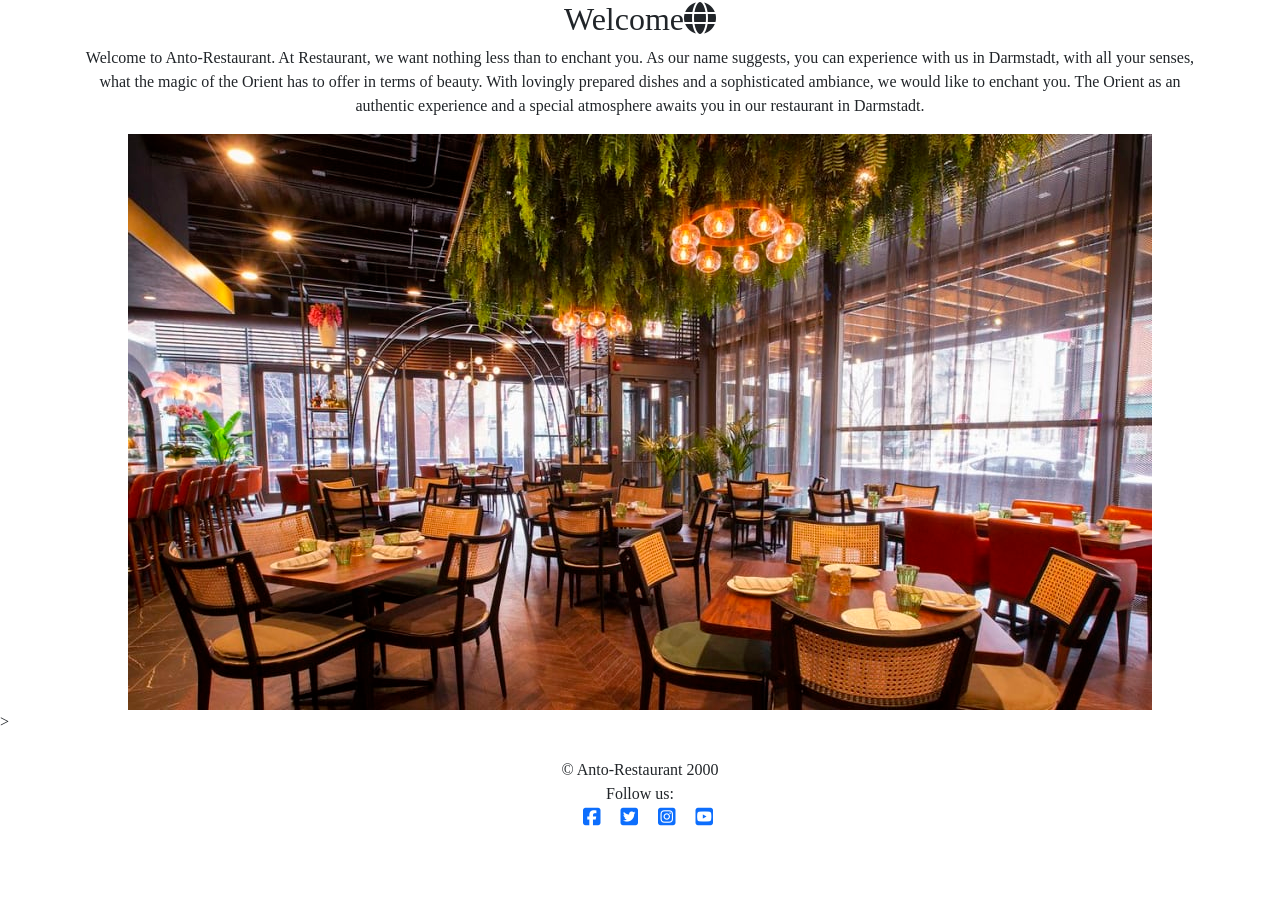
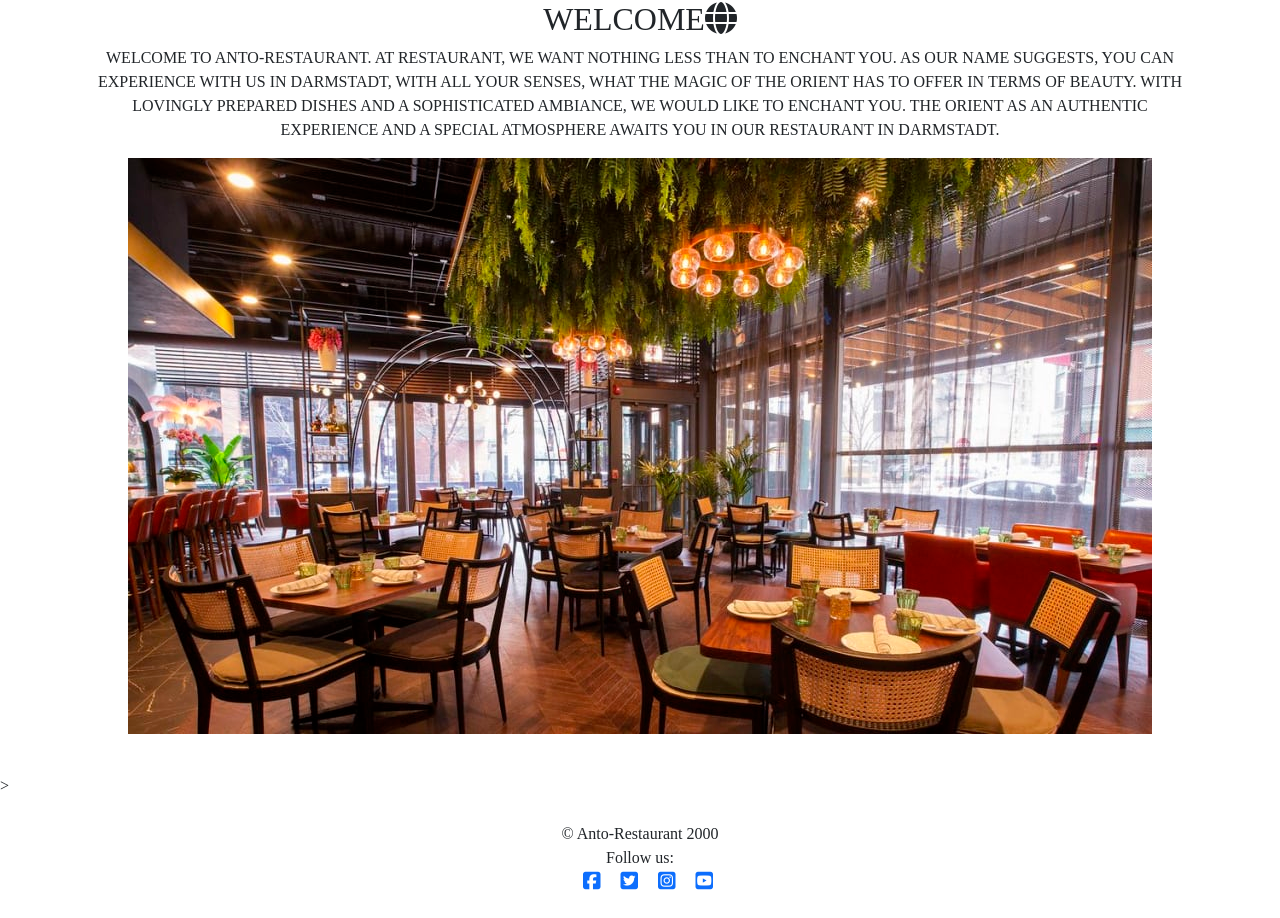
Before and after one commit to Anthonyrajlucas/django-anto-restaurant-booking-system, a Django app: page / in a window 1280 px wide. Shown: the part 383-1301 px from the top of the page. Before the commit the page ends 1209 px from the top, so only its background shows below. Run offline with Django 3.2, Linux system fonts and the light colour scheme; some libraries are stand-ins or nearby versions.

Commit message:
Add style in main content section

```diff
--- a/static/css/style.css
+++ b/static/css/style.css
@@ -52,3 +52,12 @@ body {
 .header-content p {
     font-size: 18px;
 }
+
+/* Main content styles */
+
+.main-content {
+    background-color: #fff;
+    padding: 40px;
+    margin-top: -40px;
+    text-transform: uppercase;
+}
```
